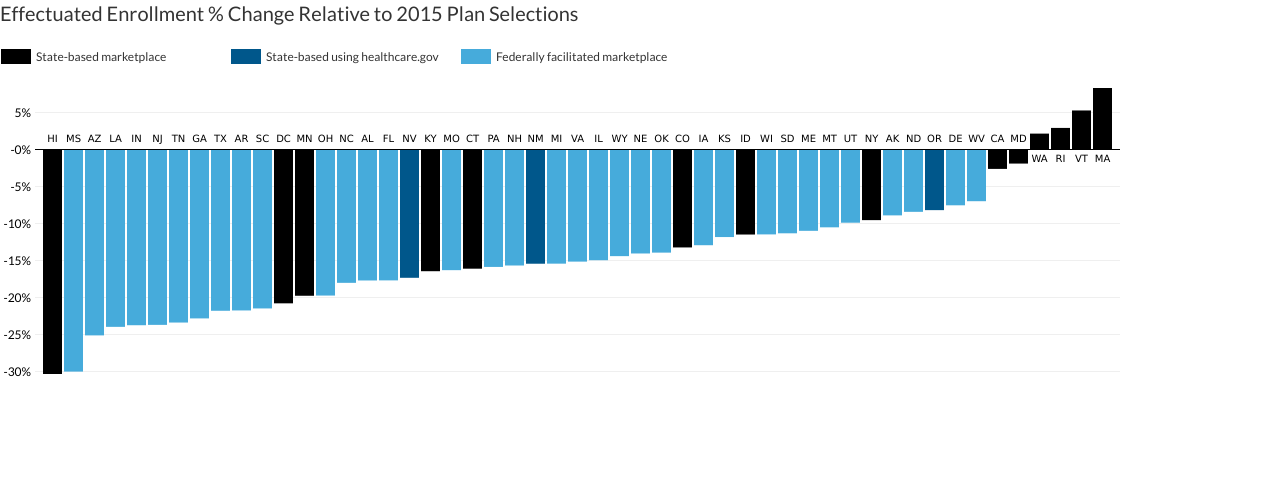
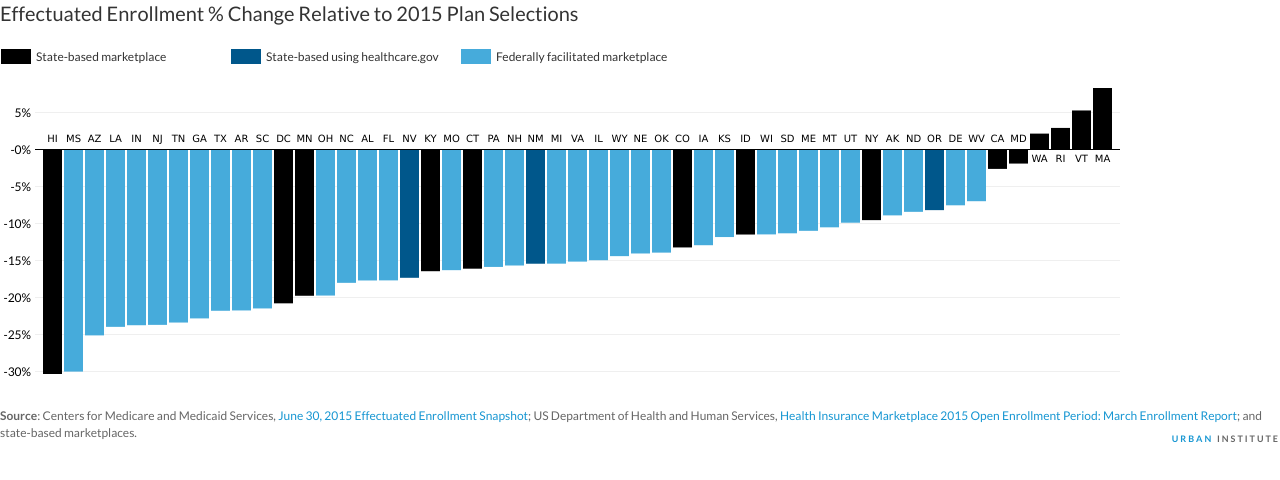
Before and after one commit to UI-Research/effectuated-enrollment, a plain HTML site: page graphic.html in a window 1280 px wide. Drawn offline with Linux system fonts and the light colour scheme; files that its build step writes are made by us from their sources.

Commit message:
source notes

```diff
--- a/css/main.css
+++ b/css/main.css
@@ -78,3 +78,30 @@
     pointer-events: none;
     font-size: 12px;
 }
+
+.footnote {
+    font-size: 12px;
+    padding-bottom: 2em;
+}
+
+
+.footnote a {
+    text-decoration: none;
+    color: #1696d2;
+}
+
+a.tag {
+    font-size: 9px;
+    float: right;
+    font-weight: 900;
+    letter-spacing: 1.5pt;
+    text-align: right;
+    bottom: 0px;
+    text-decoration: none;
+    color: inherit;
+    padding-top: 1em;
+}
+
+#urban {
+    color: #1696d2;
+}
--- a/graphic.html
+++ b/graphic.html
@@ -20,6 +20,11 @@
     <h3>Effectuated Enrollment % Change Relative to 2015 Plan Selections</h3>
     <div id="legend"></div>
     <div id="graphic" class="graph"></div>
+    <div class="footnote">
+        <b>Source</b>: Centers for Medicare and Medicaid Services, <a target="_blank" href="https://www.cms.gov/Newsroom/MediaReleaseDatabase/Fact-sheets/2015-Fact-sheets-items/2015-09-08.html">June 30, 2015 Effectuated Enrollment Snapshot</a>; US Department of Health and Human Services, <a target="_blank" href="http://aspe.hhs.gov/pdf-report/health-insurance-marketplace-2015-open-enrollment-period-march-enrollment-report">Health Insurance Marketplace 2015 Open Enrollment Period: March Enrollment Report</a>; and state-based marketplaces.
+        <a class="tag" target="_blank" href="http://www.urban.org/">
+            <span id="urban">URBAN</span>&nbsp;INSTITUTE</a>
+    </div>
 
     <script src="lib/jquery.min.js"></script>
     <script src="lib/bootstrap.min.js"></script>
```
Also changed, not shown: graphic2.html (+5 -0 lines).
